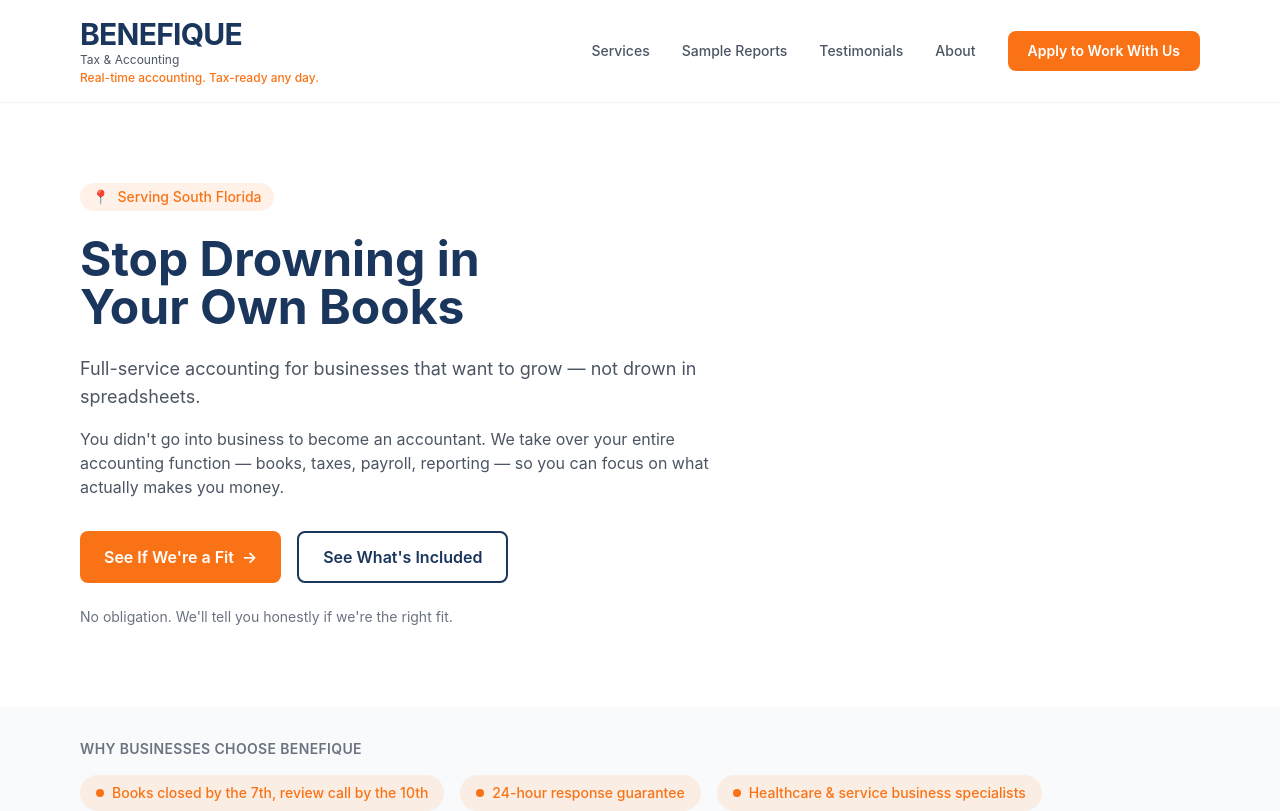
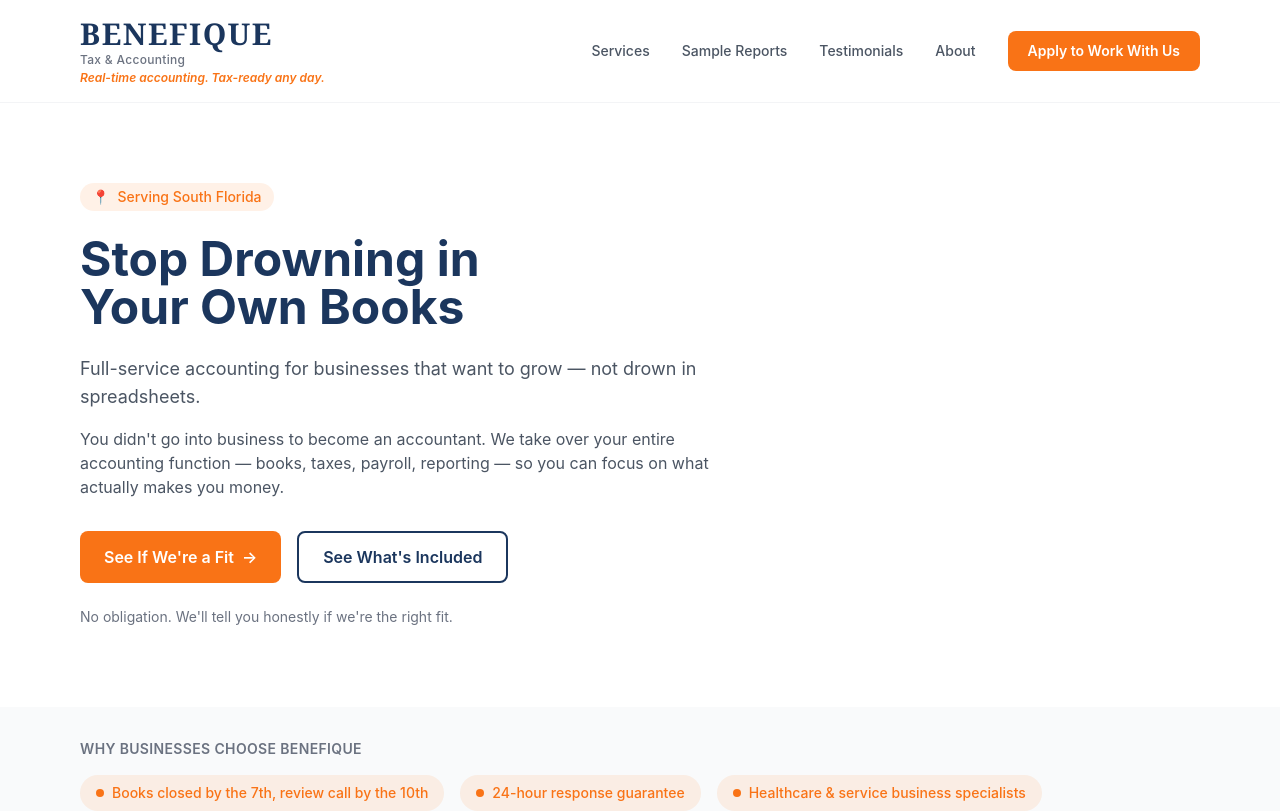
Before and after one commit to gerrit-design/benefique-website, a React (Vite) app: page / in a window 1280 px wide. Shown: the top 811 px of the page. Built offline with nearby package versions, Linux system fonts and the light colour scheme.

Commit message:
Style logo: serif font, wider tracking, italic slogan

```diff
--- a/src/App.jsx
+++ b/src/App.jsx
@@ -16,9 +16,9 @@ function Nav() {
     <nav className="bg-white border-b border-gray-100 sticky top-0 z-50">
       <div className="max-w-6xl mx-auto px-4 py-4 flex justify-between items-center">
         <Link to="/" className="flex flex-col">
-          <span className="text-2xl md:text-3xl font-bold text-benefique-navy tracking-tight">BENEFIQUE</span>
-          <span className="text-xs text-gray-600">Tax & Accounting</span>
-          <span className="text-[10px] md:text-xs text-benefique-orange font-medium mt-0.5">Real-time accounting. Tax-ready any day.</span>
+          <span className="text-2xl md:text-3xl font-black text-benefique-navy tracking-wider" style={{ fontFamily: 'Georgia, Times, serif' }}>BENEFIQUE</span>
+          <span className="text-xs text-gray-500 tracking-wide font-medium">Tax & Accounting</span>
+          <span className="text-[10px] md:text-xs text-benefique-orange font-semibold italic mt-0.5">Real-time accounting. Tax-ready any day.</span>
         </Link>
 
         {/* Desktop Nav */}
@@ -82,9 +82,9 @@ function Footer() {
         <div className="flex flex-col md:flex-row justify-between items-center gap-6">
           <div className="flex items-center gap-6">
             <div className="flex flex-col">
-              <span className="text-xl font-bold tracking-tight">BENEFIQUE</span>
-              <span className="text-xs text-gray-400">Tax & Accounting</span>
-              <span className="text-[10px] text-orange-400 mt-0.5">Real-time accounting. Tax-ready any day.</span>
+              <span className="text-xl font-black tracking-wider" style={{ fontFamily: 'Georgia, Times, serif' }}>BENEFIQUE</span>
+              <span className="text-xs text-gray-400 tracking-wide">Tax & Accounting</span>
+              <span className="text-[10px] text-orange-400 font-semibold italic mt-0.5">Real-time accounting. Tax-ready any day.</span>
             </div>
             {/* LinkedIn */}
             <a
```
